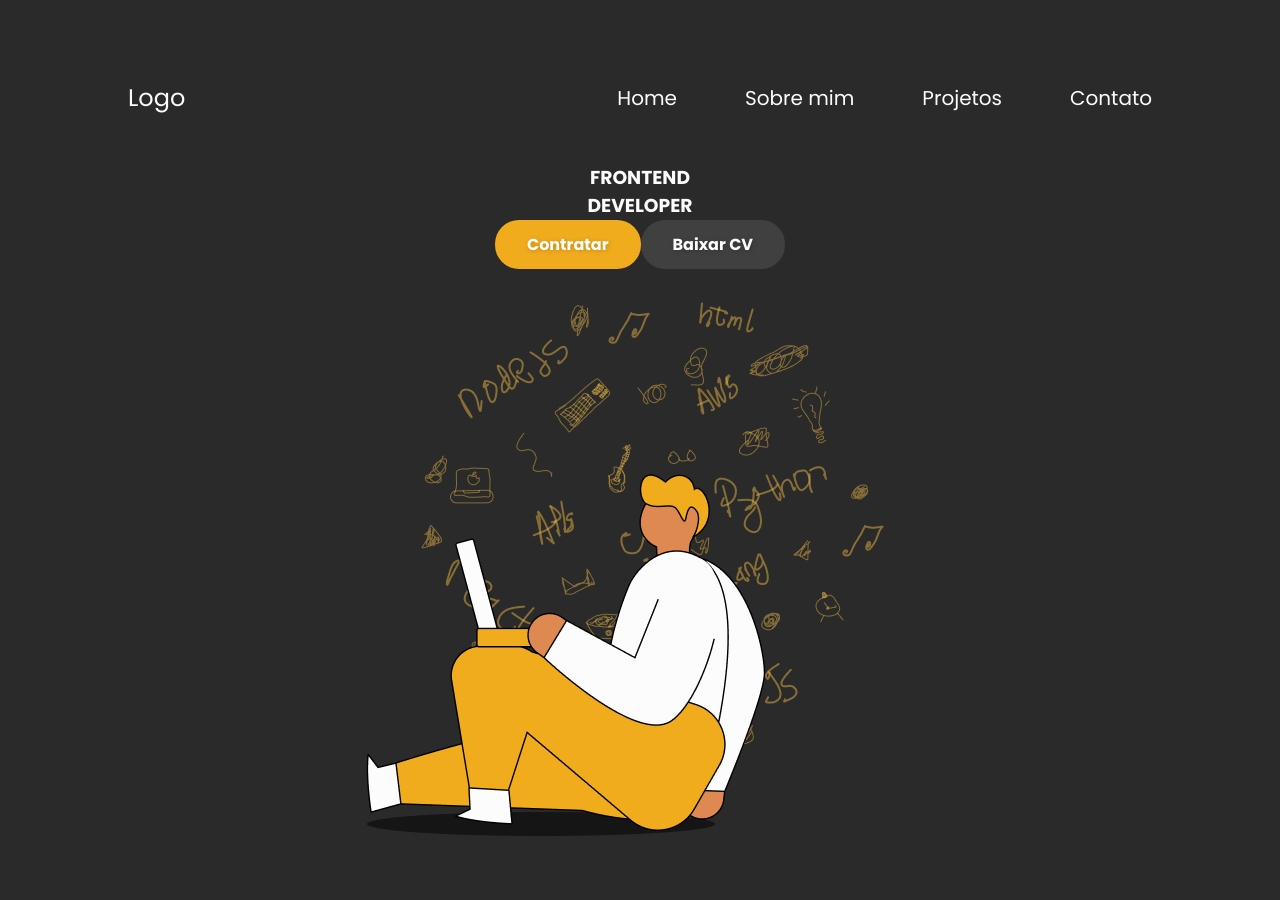
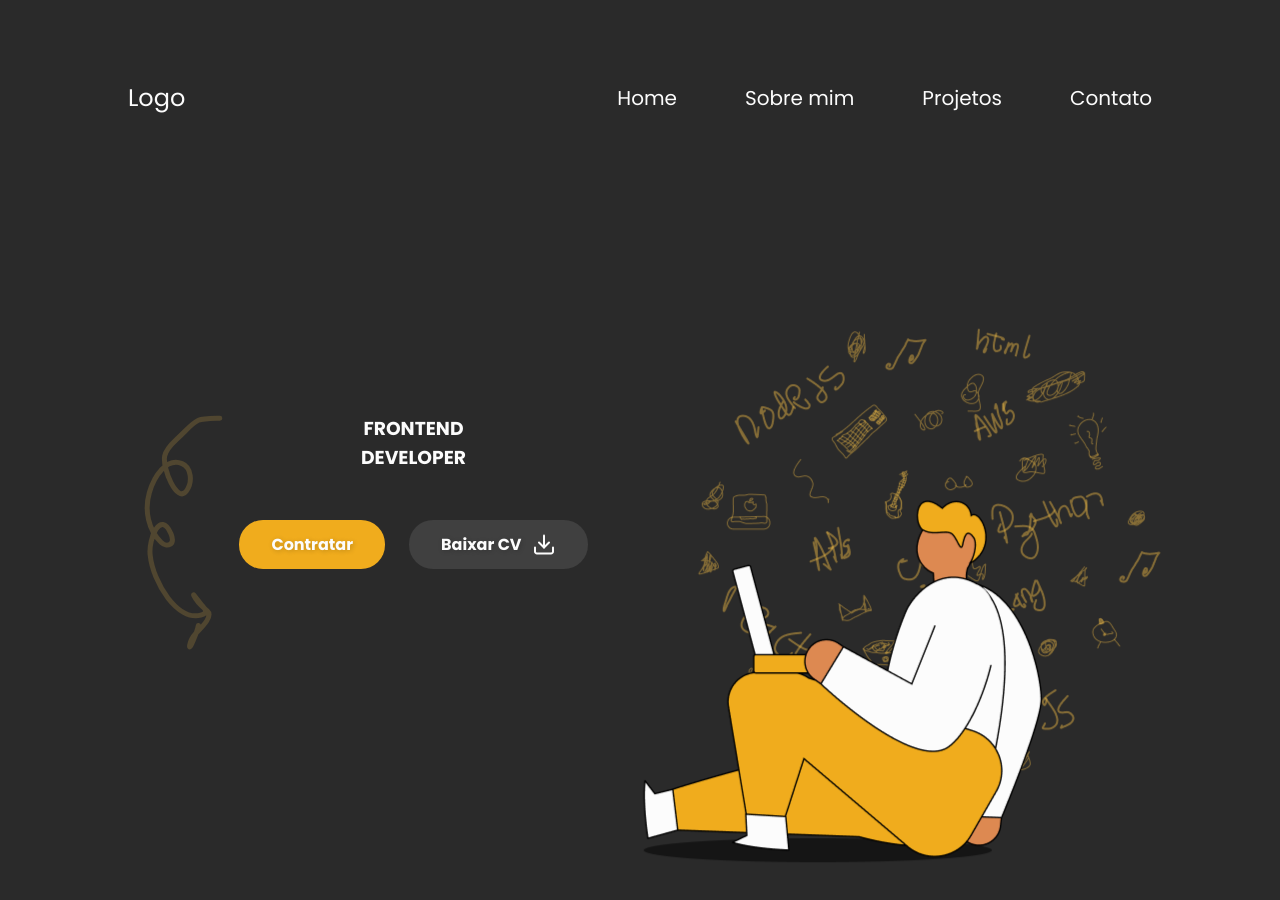
Before and after one commit to Patolinow/portfolio, a React (Vite) app in the folder frontend/: page / in a window 1280 px wide. Shown: the top 900 px of the page. Built offline with nearby package versions, Linux system fonts and the light colour scheme.

Commit message:
✨ - Added more content to HeroSection

```diff
--- a/frontend/src/components/HeroSection/index.tsx
+++ b/frontend/src/components/HeroSection/index.tsx
@@ -1,19 +1,34 @@
-import heroImage from "../../assets/images/drawn1.png"
+import heroImage from "../../assets/images/drawn1.png";
+import downloadImage from "../../assets/icons/download.svg";
+import arrowImage from "../../assets/images/arrow1.svg";
+import styles from "./HeroSection.module.scss";
 import Button from "../Ui/Button";
 
+//
+
 const HeroSection = () => {
-  return (<section>
-    <article>
-      <h1>FRONTEND</h1>
-      <h1>DEVELOPER</h1>
+  return (
+    <section className={styles.home}>
+      <article>
+        <img src={arrowImage} alt="Seta apontando para botão 'contratar'" />
 
-      <div>
-        <Button>Contratar</Button>
-        <Button className="secondary">Baixar CV</Button>
-      </div>
-    </article>
-    <img src={heroImage} alt="" />
-  </section>);
-}
+        <div>
+          <h1>FRONTEND</h1>
+          <h1 className="accent-text">DEVELOPER</h1>
+
+          <div className={styles.buttons}>
+            <Button>Contratar</Button>
+            <Button className="secondary"><p>Baixar CV</p> <img src={downloadImage}/></Button>
+          </div>
+        </div>
+
+
+      </article>
+
+      <img src={heroImage} alt="Imagem de um homem sentado no chão usando um notebook" />
+
+    </section>
+  );
+};
 
 export default HeroSection;
```
